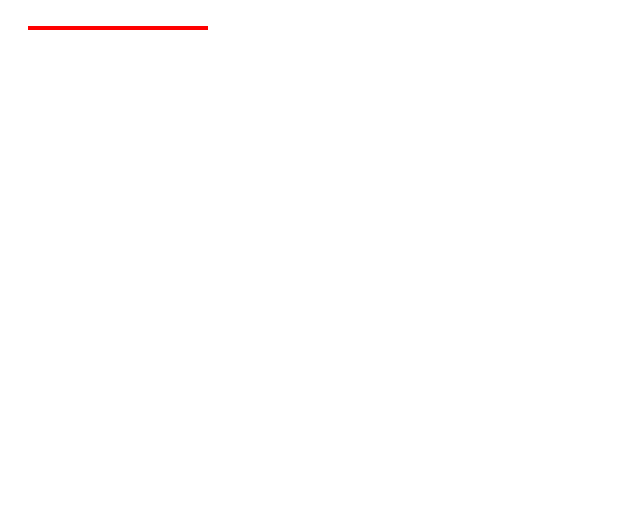
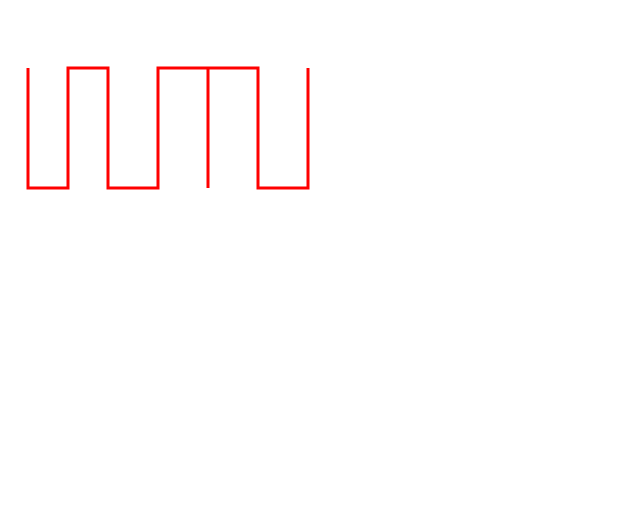
Before and after one commit to dezhizhang/d3.js, a plain HTML site: page 线段生成器/index.html in a window 1280 px wide. Shown: the whole page, without its empty margins (0-640 px from the left). Drawn offline with nearby package versions, Linux system fonts and the light colour scheme.

Commit message:
线段生成器

```diff
--- a/线段生成器/index.html
+++ b/线段生成器/index.html
@@ -8,8 +8,28 @@
     <script src="https://cdn.bootcss.com/d3/3.5.6/d3.js"></script>
 </head>
 <body>
-    <svg>
-        <path d="M 20 20L 200 20"  stroke="red" stroke-width="4px"></path>
-    </svg>
+   <script>
+      let width = 500;
+      let height = 500;
+
+      let svg = d3.select('body')
+                  .append('svg')
+                  .attr('width',width)
+                  .attr('height',height)
+
+     let dataset = [20,20,100,100,200,200,200,300,300,300]
+
+     let linePath = d3.svg.line()       //创建线段生成器
+                      .x(function(d,i){ return d })
+                      .y(function(d,i){ return i%2==0 ? 60 : 180})
+                      .interpolate('step')
+
+     let lines = svg.append('path')
+                    .attr('d',linePath(dataset))
+                    .attr('stroke','red')
+                    .attr('stroke-width','3px')
+                    .attr('fill','none')
+
+    </script>
 </body>
 </html>
```
